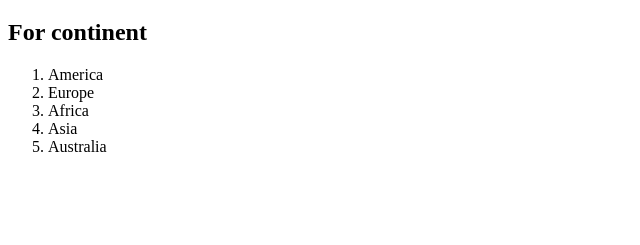
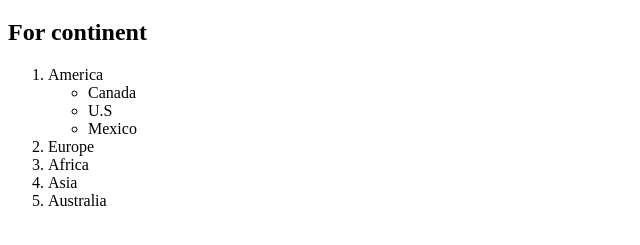
Before and after one commit to ANSO1/colorOfFlags, a plain HTML site: page index.html in a window 1280 px wide. Shown: the part 61-306 px from the top of the page, without its empty margins (0-640 px from the left). Drawn offline with Linux system fonts and the light colour scheme.

Commit message:
Update index.html

```diff
--- a/index.html
+++ b/index.html
@@ -11,6 +11,11 @@
     <h2>For continent</h2>
     <ol>
       <li>America</li>
+      <ul>
+      <li>Canada</li>
+      <li>U.S</li>
+      <li>Mexico</li>
+      </ul>
       <li>Europe</li>
       <li>Africa</li>
       <li>Asia</li>
```
